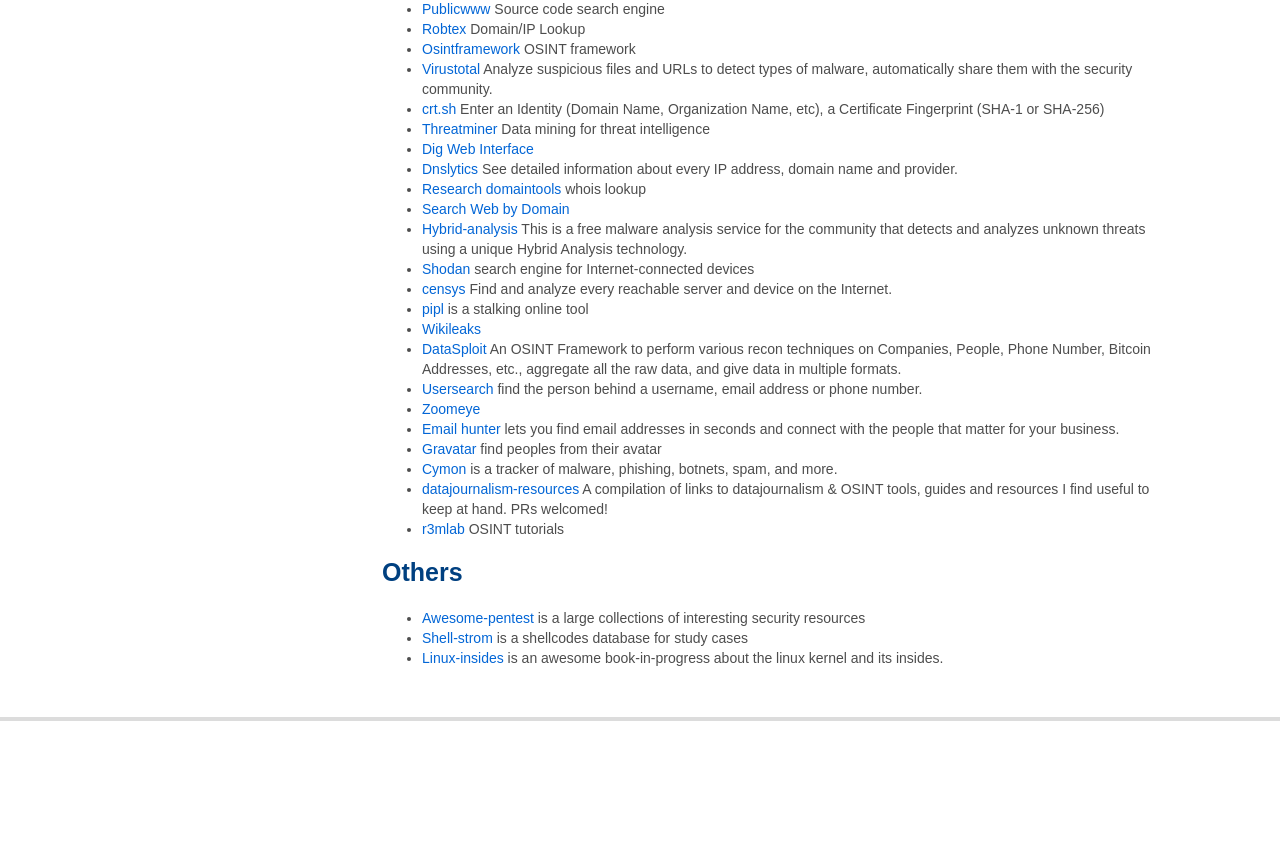
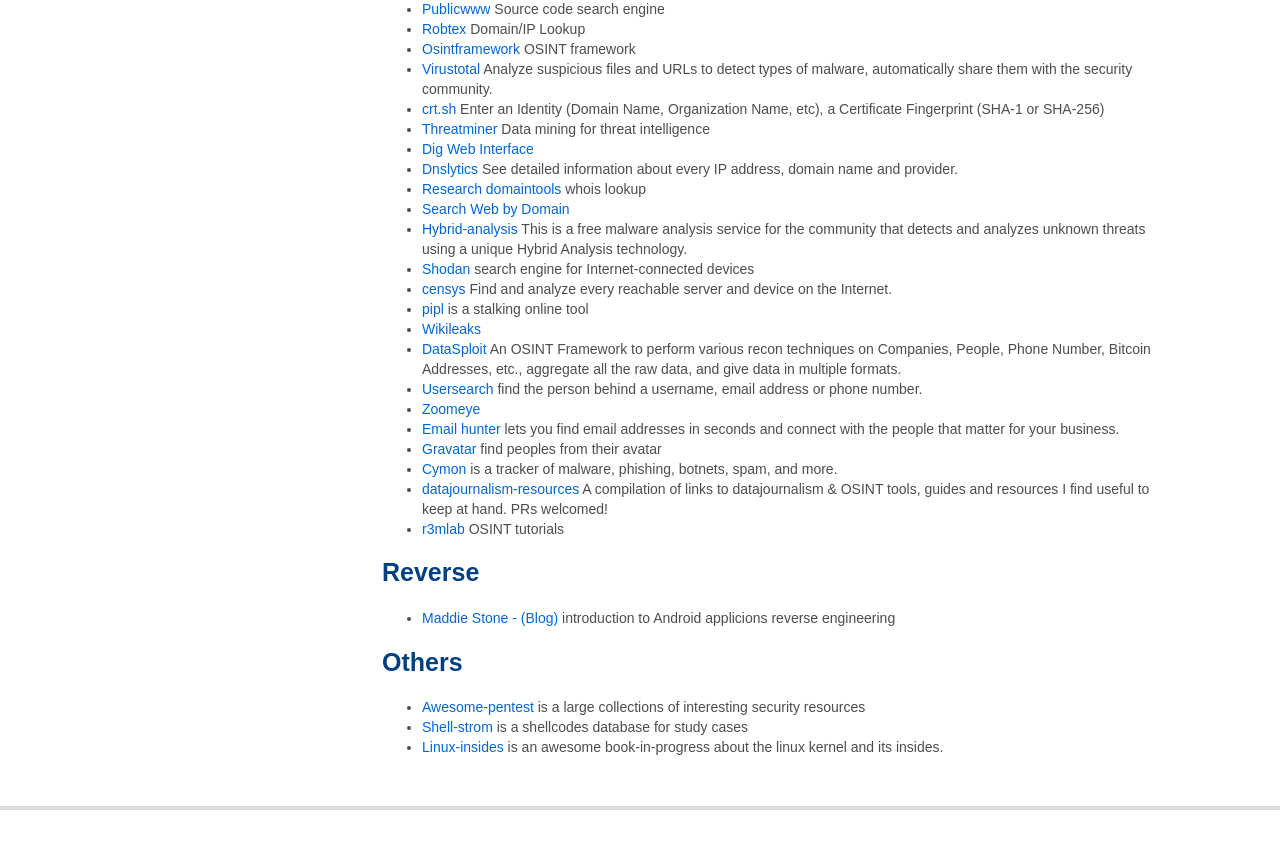
Before and after one commit to myexperiments-blog/myexperiments-blog.github.io, a Jekyll site: the page built from resources.md, in a window 1280 px wide and 900 px high, scrolled down 821 px. Shown: the top 849 px of the window. Built offline with Jekyll 4.4.1, drawn with Linux system fonts in a browser that asks for light colours; comment, search, counter and statistics services are not loaded; before the commit the page ends 1632 px from its top, so only the background shows below that.

Commit message:
add reverse engineering section

```diff
--- a/resources.md
+++ b/resources.md
@@ -58,6 +58,9 @@
 - [datajournalism-resources](https://github.com/r3mlab/datajournalism-resources) A compilation of links to datajournalism & OSINT tools, guides and resources I find useful to keep at hand. PRs welcomed!
 - [r3mlab](https://r3mlab.github.io/) OSINT tutorials
 
+# Reverse
+
+- [Maddie Stone - (Blog)](https://maddiestone.github.io/AndroidAppRE/app_fundamentals.html) introduction to Android applicions reverse engineering
 
 # Others
 
```
